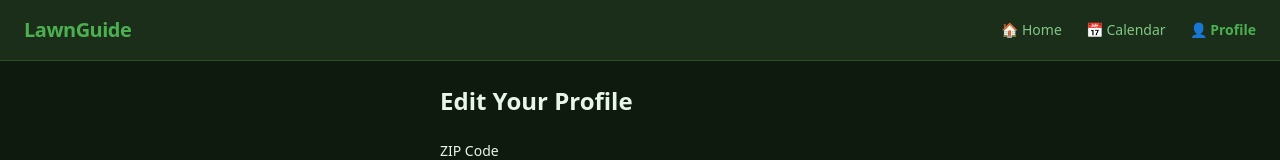
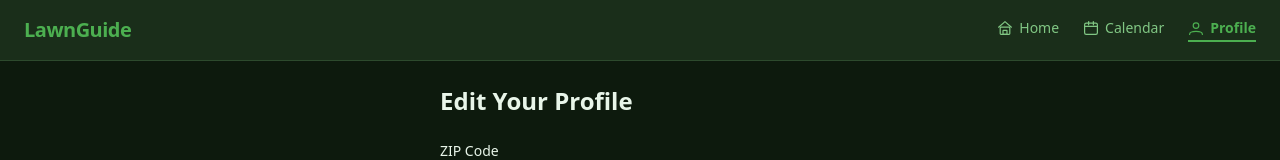
Before and after one commit to sajamills/lawncare, a Next.js app: page /profile in a window 1280 px wide. Shown: the top 160 px of the page. Built offline with nearby package versions, Linux system fonts and the light colour scheme.

Commit message:
feat: [US-043/US-044] - SVG nav icons, safe-area padding, active pill indicator
Co-Authored-By: Claude Sonnet 4.6 <noreply@anthropic.com>

```diff
--- a/src/app/ClientNav.tsx
+++ b/src/app/ClientNav.tsx
@@ -2,11 +2,18 @@
 
 import Link from "next/link";
 import { usePathname } from "next/navigation";
+import { HomeIcon, CalendarIcon, ProfileIcon } from "@/components/icons";
 
-const NAV_ITEMS = [
-  { href: "/dashboard", label: "Home", icon: "🏠" },
-  { href: "/dashboard/calendar", label: "Calendar", icon: "📅" },
-  { href: "/profile", label: "Profile", icon: "👤" },
+type NavItem = {
+  href: string;
+  label: string;
+  Icon: React.ComponentType<{ className?: string }>;
+};
+
+const NAV_ITEMS: NavItem[] = [
+  { href: "/dashboard", label: "Home", Icon: HomeIcon },
+  { href: "/dashboard/calendar", label: "Calendar", Icon: CalendarIcon },
+  { href: "/profile", label: "Profile", Icon: ProfileIcon },
 ];
 
 export default function ClientNav({ children }: { children: React.ReactNode }) {
@@ -37,13 +44,16 @@ export default function ClientNav({ children }: { children: React.ReactNode }) {
                 <Link
                   key={item.href}
                   href={item.href}
-                  className="text-sm font-medium transition-colors"
+                  className="flex items-center gap-1.5 text-sm font-medium transition-colors"
                   style={{
                     color: isActive ? "var(--color-primary)" : "var(--color-text-muted)",
                     fontWeight: isActive ? "600" : "400",
+                    borderBottom: isActive ? "2px solid var(--color-primary)" : "2px solid transparent",
+                    paddingBottom: "2px",
                   }}
                 >
-                  {item.icon} {item.label}
+                  <item.Icon className="w-4 h-4" />
+                  {item.label}
                 </Link>
               );
             })}
@@ -62,6 +72,7 @@ export default function ClientNav({ children }: { children: React.ReactNode }) {
             backgroundColor: "var(--color-surface)",
             borderColor: "var(--color-border)",
             height: "56px",
+            paddingBottom: "env(safe-area-inset-bottom)",
           }}
         >
           {NAV_ITEMS.map((item) => {
@@ -77,7 +88,18 @@ export default function ClientNav({ children }: { children: React.ReactNode }) {
                   color: isActive ? "var(--color-primary)" : "var(--color-text-muted)",
                 }}
               >
-                <span className="text-xl leading-none">{item.icon}</span>
+                {/* Active pill indicator */}
+                <span
+                  style={{
+                    width: 24,
+                    height: 3,
+                    borderRadius: 99,
+                    backgroundColor: isActive ? "var(--color-primary)" : "transparent",
+                    marginBottom: 2,
+                    display: "block",
+                  }}
+                />
+                <item.Icon className="w-6 h-6" />
                 <span className="text-[10px] leading-none">{item.label}</span>
               </Link>
             );
--- /dev/null
+++ b/src/components/icons.tsx
@@ -0,0 +1,64 @@
+export function HomeIcon({ className }: { className?: string }) {
+  return (
+    <svg
+      xmlns="http://www.w3.org/2000/svg"
+      viewBox="0 0 20 20"
+      fill="none"
+      stroke="currentColor"
+      strokeWidth={1.5}
+      strokeLinecap="round"
+      strokeLinejoin="round"
+      className={className}
+    >
+      {/* Roof */}
+      <polyline points="2,9 10,2 18,9" />
+      {/* Walls */}
+      <rect x="4" y="9" width="12" height="9" rx="1" />
+      {/* Door */}
+      <rect x="7.5" y="13" width="5" height="5" rx="0.5" />
+    </svg>
+  );
+}
+
+export function CalendarIcon({ className }: { className?: string }) {
+  return (
+    <svg
+      xmlns="http://www.w3.org/2000/svg"
+      viewBox="0 0 20 20"
+      fill="none"
+      stroke="currentColor"
+      strokeWidth={1.5}
+      strokeLinecap="round"
+      strokeLinejoin="round"
+      className={className}
+    >
+      {/* Outer box */}
+      <rect x="2" y="4" width="16" height="14" rx="2" />
+      {/* Top bar */}
+      <line x1="2" y1="8" x2="18" y2="8" />
+      {/* Tick marks */}
+      <line x1="7" y1="2" x2="7" y2="6" />
+      <line x1="13" y1="2" x2="13" y2="6" />
+    </svg>
+  );
+}
+
+export function ProfileIcon({ className }: { className?: string }) {
+  return (
+    <svg
+      xmlns="http://www.w3.org/2000/svg"
+      viewBox="0 0 20 20"
+      fill="none"
+      stroke="currentColor"
+      strokeWidth={1.5}
+      strokeLinecap="round"
+      strokeLinejoin="round"
+      className={className}
+    >
+      {/* Head */}
+      <circle cx="10" cy="7" r="3.5" />
+      {/* Shoulders arc */}
+      <path d="M2,18 C2,13 18,13 18,18" />
+    </svg>
+  );
+}
```
